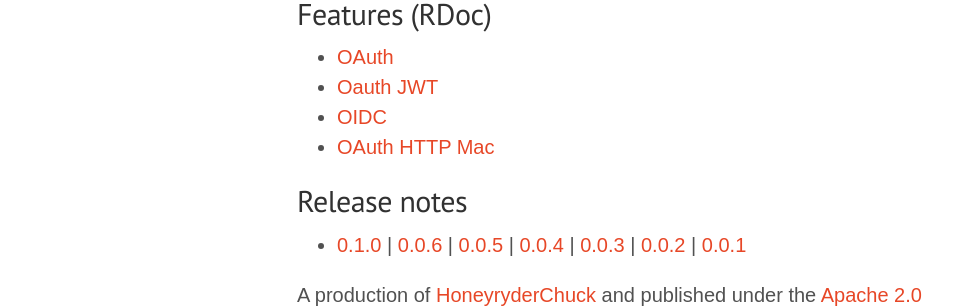
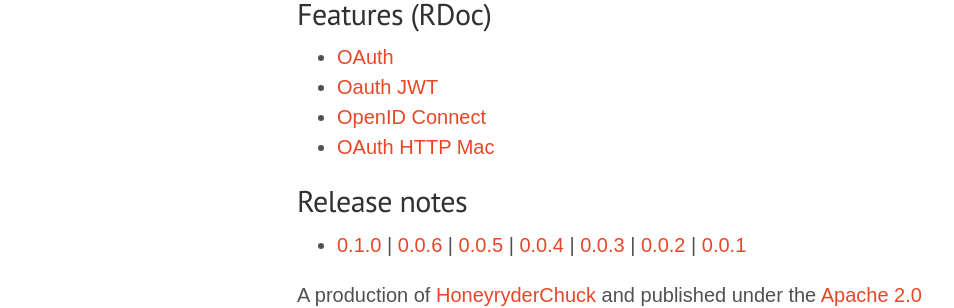
Before and after one commit to HoneyryderChuck/rodauth-oauth, a Jekyll site: the page built from www/index.html, in a window 1280 px wide. Shown: the part 785-1093 px from the top of the page, without its empty margins (3-957 px from the left). Built offline with Jekyll 4.4.1, drawn with Linux system fonts in a browser that asks for light colours.

Commit message:
changed label for open id

```diff
--- a/www/_data/core.yml
+++ b/www/_data/core.yml
@@ -5,7 +5,7 @@
   name: Oauth JWT
   path: oauth_jwt_rdoc.html
 -
-  name: OIDC
+  name: OpenID Connect
   path: oidc_rdoc.html
 -
   name: OAuth HTTP Mac
```
